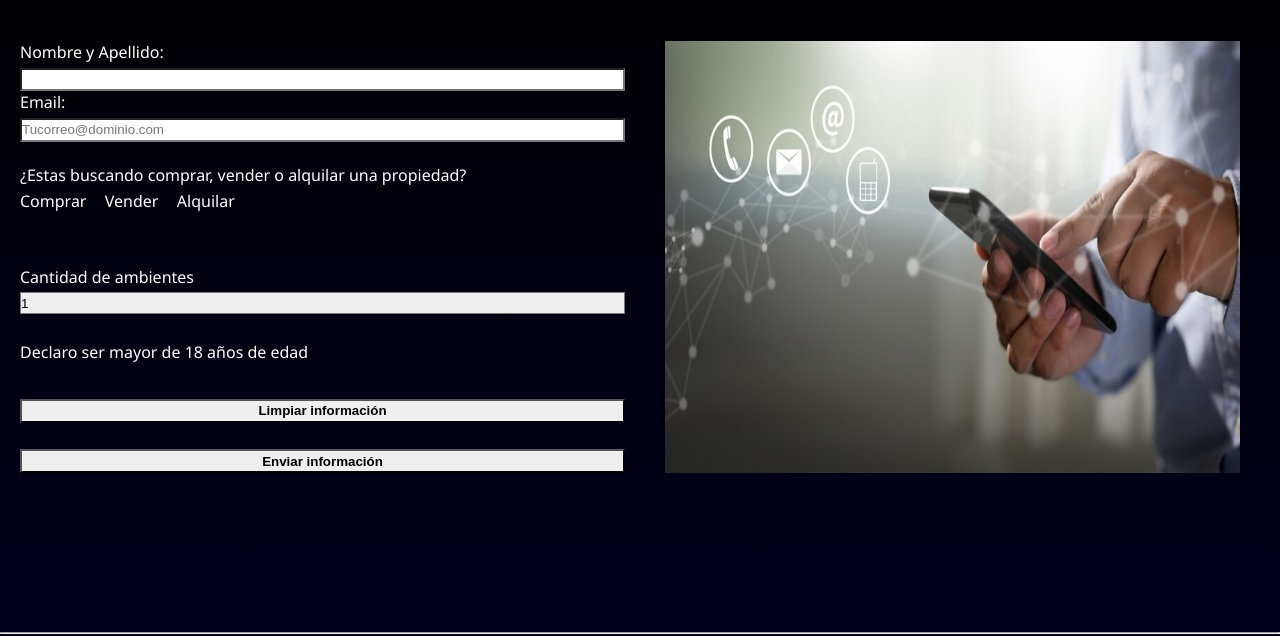
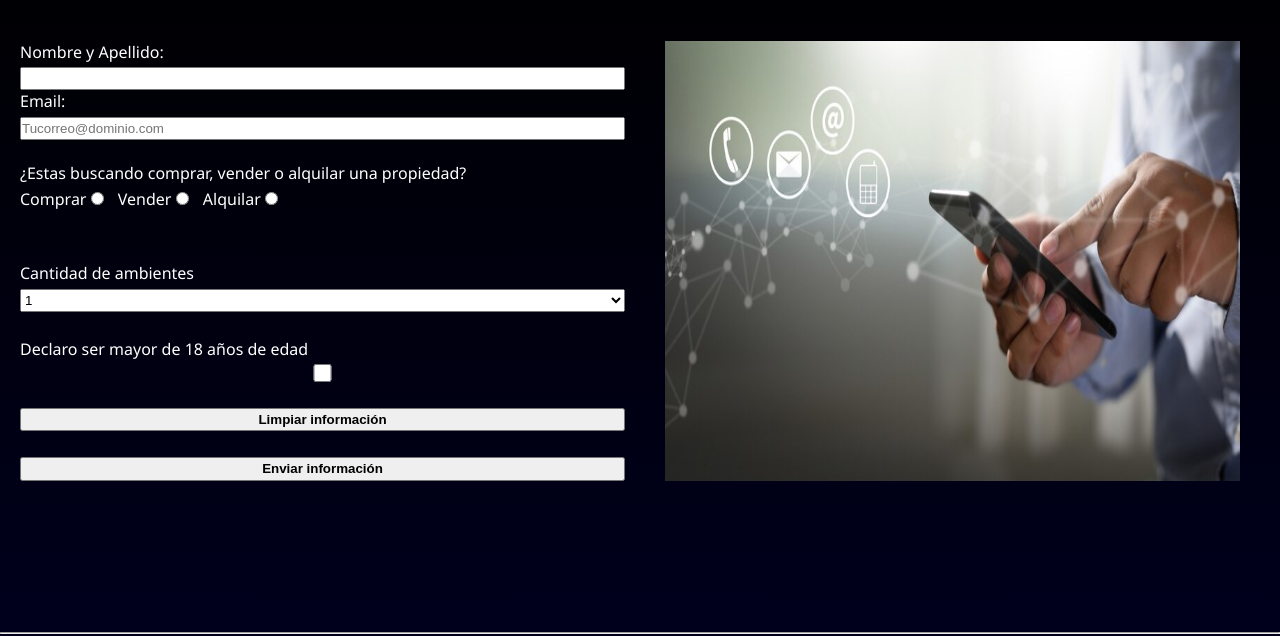
Before and after one commit to nmuradas/muradasPropiedas-muradasNestor, a plain HTML site: page pages/contacto.html in a window 1280 px wide. Shown: the part 82-718 px from the top of the page. Drawn offline with Linux system fonts and the light colour scheme.

Commit message:
sacando -webkit-appearance: none

```diff
--- a/css/style.css
+++ b/css/style.css
@@ -1,7 +1,7 @@
 * {
     margin: 0;
     padding: 0;
-    -webkit-appearance: none;}
+    }
 
 
 .title {
```
